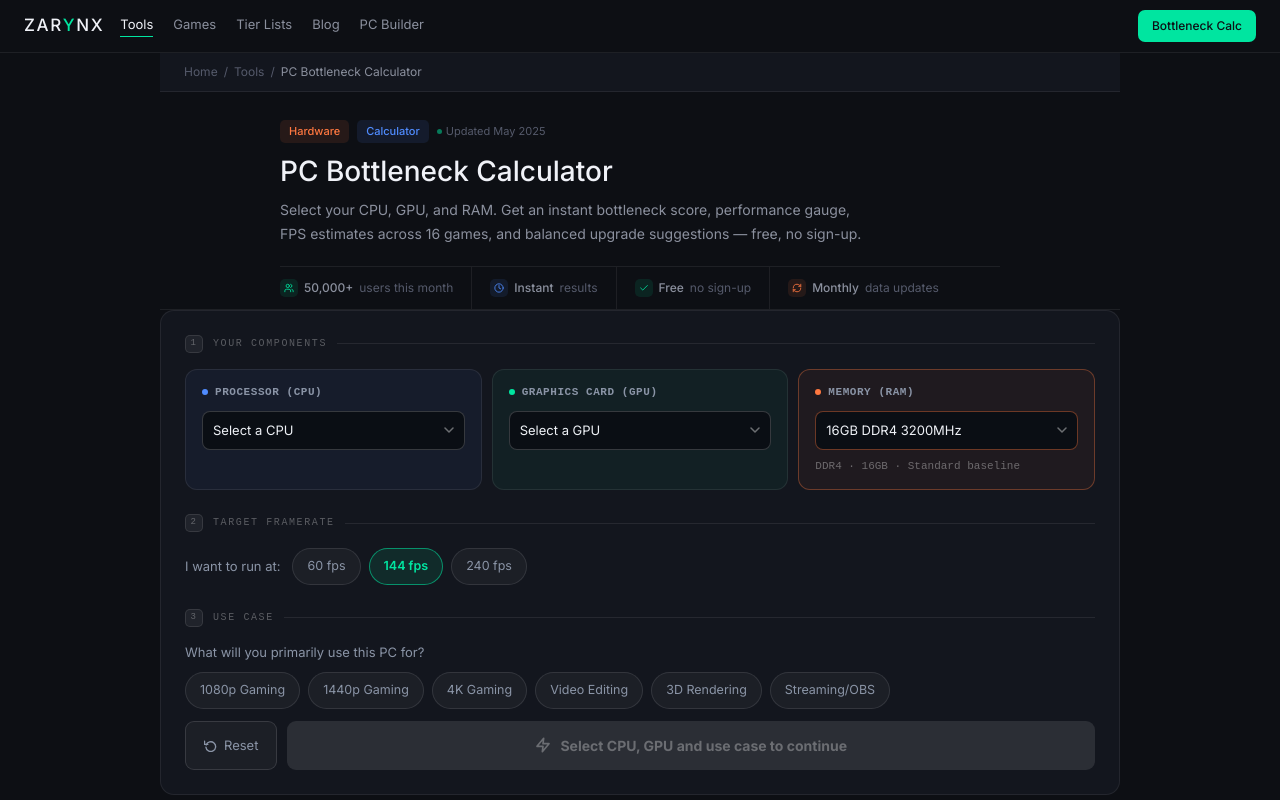
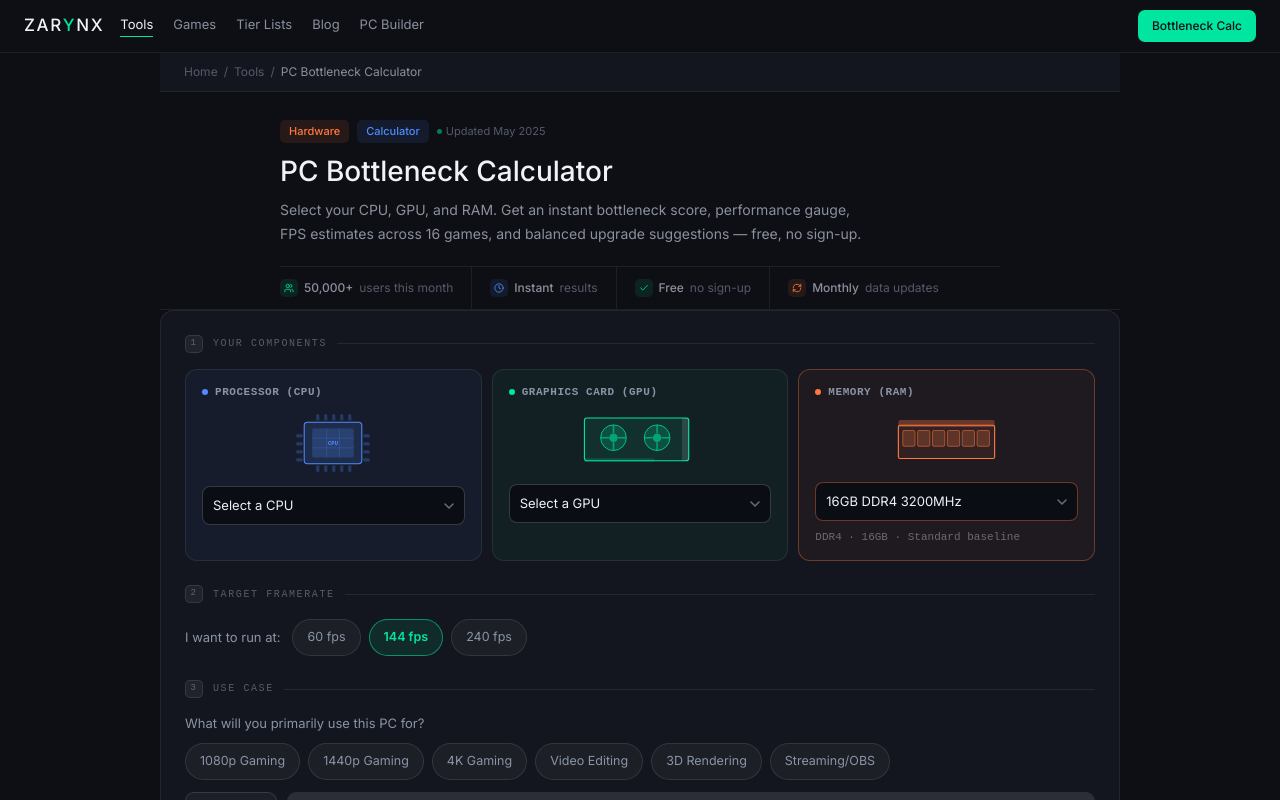
Before and after one commit to zarynx14-max/zarynx, a Next.js app: page /tools/pc-bottleneck-calculator in a window 1280 px wide. Shown: the top 800 px of the page. Built offline with nearby package versions, Linux system fonts and the light colour scheme.

Commit message:
update bottleneck errors

```diff
--- a/src/app/tools/pc-bottleneck-calculator/page.tsx
+++ b/src/app/tools/pc-bottleneck-calculator/page.tsx
@@ -489,7 +489,15 @@ export default function BottleneckPage() {
         <div style={{display:'grid',gridTemplateColumns:'repeat(auto-fit,minmax(220px,1fr))',gap:10,marginBottom:24}}>
 
           <SelectCard label="Processor (CPU)" dotColor="#508CFF" bg="rgba(80,140,255,.06)" border={cpuId?'rgba(80,140,255,.35)':'rgba(255,255,255,.08)'}>
-            <select value={cpuId} onChange={e=>setCpuId(e.target.value)} style={{...selStyle, borderColor: cpuId?'rgba(80,140,255,.4)':'rgba(255,255,255,.18)'}}>
+            <div style={{display:'flex',justifyContent:'center',marginBottom:'.7rem'}}>
+              <svg viewBox="0 0 100 80" width="80" height="64" aria-hidden="true">
+                <g fill="rgba(80,140,255,.28)"><rect x="29" y="4" width="4" height="8" rx="1"/><rect x="39" y="4" width="4" height="8" rx="1"/><rect x="49" y="4" width="4" height="8" rx="1"/><rect x="59" y="4" width="4" height="8" rx="1"/><rect x="69" y="4" width="4" height="8" rx="1"/><rect x="29" y="68" width="4" height="8" rx="1"/><rect x="39" y="68" width="4" height="8" rx="1"/><rect x="49" y="68" width="4" height="8" rx="1"/><rect x="59" y="68" width="4" height="8" rx="1"/><rect x="69" y="68" width="4" height="8" rx="1"/><rect x="4" y="29" width="8" height="4" rx="1"/><rect x="4" y="39" width="8" height="4" rx="1"/><rect x="4" y="49" width="8" height="4" rx="1"/><rect x="4" y="59" width="8" height="4" rx="1"/><rect x="88" y="29" width="8" height="4" rx="1"/><rect x="88" y="39" width="8" height="4" rx="1"/><rect x="88" y="49" width="8" height="4" rx="1"/><rect x="88" y="59" width="8" height="4" rx="1"/></g>
+                <rect x="14" y="14" width="72" height="52" rx="4" fill="rgba(80,140,255,.14)" stroke="#508CFF" strokeWidth="1.3"/>
+                <rect x="24" y="22" width="52" height="36" rx="2" fill="rgba(80,140,255,.22)"/>
+                <line x1="24" y1="34" x2="76" y2="34" stroke="#508CFF" strokeWidth="0.6" opacity="0.4"/><line x1="24" y1="46" x2="76" y2="46" stroke="#508CFF" strokeWidth="0.6" opacity="0.4"/><line x1="42" y1="22" x2="42" y2="58" stroke="#508CFF" strokeWidth="0.6" opacity="0.4"/><line x1="58" y1="22" x2="58" y2="58" stroke="#508CFF" strokeWidth="0.6" opacity="0.4"/>
+                <text x="50" y="43" textAnchor="middle" style={{fill:'#508CFF',fontSize:'7px',fontFamily:'monospace',fontWeight:700}}>CPU</text>
+              </svg>
+            </div>            <select value={cpuId} onChange={e=>setCpuId(e.target.value)} style={{...selStyle, borderColor: cpuId?'rgba(80,140,255,.4)':'rgba(255,255,255,.18)'}}>
               <option value="" disabled>Select a CPU</option>
               {CPUS.map(g=>(
                 <optgroup key={g.group} label={g.group} style={{background:'#0F1218',color:'#8A94A6'}}>
@@ -502,7 +510,17 @@ export default function BottleneckPage() {
           </SelectCard>
 
           <SelectCard label="Graphics Card (GPU)" dotColor="#00E5A0" bg="rgba(0,229,160,.05)" border={gpuId?'rgba(0,229,160,.35)':'rgba(255,255,255,.08)'}>
-            <select value={gpuId} onChange={e=>setGpuId(e.target.value)} style={{...selStyle, borderColor: gpuId?'rgba(0,229,160,.4)':'rgba(255,255,255,.18)'}}>
+            <div style={{display:'flex',justifyContent:'center',marginBottom:'.7rem'}}>
+              <svg viewBox="0 0 138 72" width="118" height="62" aria-hidden="true">
+                <rect x="4" y="8" width="122" height="50" rx="3" fill="rgba(0,229,160,.08)" stroke="#00E5A0" strokeWidth="1.3"/>
+                <circle cx="38" cy="31" r="15" fill="rgba(0,229,160,.18)" stroke="#00E5A0" strokeWidth="0.9"/><circle cx="38" cy="31" r="5" fill="#00E5A0" opacity="0.55"/>
+                <g stroke="#00E5A0" strokeWidth="1.8" strokeLinecap="round" opacity="0.55"><line x1="38" y1="17" x2="38" y2="25"/><line x1="38" y1="37" x2="38" y2="45"/><line x1="24" y1="31" x2="32" y2="31"/><line x1="44" y1="31" x2="52" y2="31"/></g>
+                <circle cx="89" cy="31" r="15" fill="rgba(0,229,160,.18)" stroke="#00E5A0" strokeWidth="0.9"/><circle cx="89" cy="31" r="5" fill="#00E5A0" opacity="0.55"/>
+                <g stroke="#00E5A0" strokeWidth="1.8" strokeLinecap="round" opacity="0.55"><line x1="89" y1="17" x2="89" y2="25"/><line x1="89" y1="37" x2="89" y2="45"/><line x1="75" y1="31" x2="83" y2="31"/><line x1="95" y1="31" x2="103" y2="31"/></g>
+                <rect x="4" y="55" width="82" height="4" rx="1" fill="rgba(0,229,160,.18)"/>
+                <rect x="118" y="8" width="8" height="50" rx="2" fill="rgba(255,255,255,.12)"/>
+              </svg>
+            </div>            <select value={gpuId} onChange={e=>setGpuId(e.target.value)} style={{...selStyle, borderColor: gpuId?'rgba(0,229,160,.4)':'rgba(255,255,255,.18)'}}>
               <option value="" disabled>Select a GPU</option>
               {GPUS.map(g=>(
                 <optgroup key={g.group} label={g.group} style={{background:'#0F1218',color:'#8A94A6'}}>
@@ -515,7 +533,20 @@ export default function BottleneckPage() {
           </SelectCard>
 
           <SelectCard label="Memory (RAM)" dotColor="#FF7840" bg="rgba(255,120,64,.05)" border={ramId?'rgba(255,120,64,.35)':'rgba(255,255,255,.08)'}>
-            <select value={ramId} onChange={e=>setRamId(e.target.value)} style={{...selStyle, borderColor:'rgba(255,120,64,.4)'}}>
+            <div style={{display:'flex',justifyContent:'center',marginBottom:'.7rem'}}>
+              <svg viewBox="0 0 120 68" width="105" height="60" aria-hidden="true">
+                <rect x="5" y="10" width="110" height="8" rx="2" fill="rgba(255,120,64,.32)"/>
+                <rect x="5" y="16" width="110" height="38" rx="2" fill="rgba(255,120,64,.08)" stroke="#FF7840" strokeWidth="1.3"/>
+                <g fill="rgba(255,120,64,.22)" stroke="#FF7840" strokeWidth="0.6">
+                  <rect x="10" y="22" width="14" height="18" rx="1.5"/>
+                  <rect x="27" y="22" width="14" height="18" rx="1.5"/>
+                  <rect x="44" y="22" width="14" height="18" rx="1.5"/>
+                  <rect x="61" y="22" width="14" height="18" rx="1.5"/>
+                  <rect x="78" y="22" width="14" height="18" rx="1.5"/>
+                  <rect x="95" y="22" width="14" height="18" rx="1.5"/>
+                </g>
+              </svg>
+            </div>            <select value={ramId} onChange={e=>setRamId(e.target.value)} style={{...selStyle, borderColor:'rgba(255,120,64,.4)'}}>
               {RAMS.map(r=><option key={r.id} value={r.id} style={{background:'#161B23'}}>{r.name}</option>)}
             </select>
             {ram && <div style={{marginTop:8,fontSize:11,color:'rgba(255,255,255,.35)',fontFamily:'monospace'}}>{ram.gen} · {ram.cap}GB · {ram.label}</div>}
```
